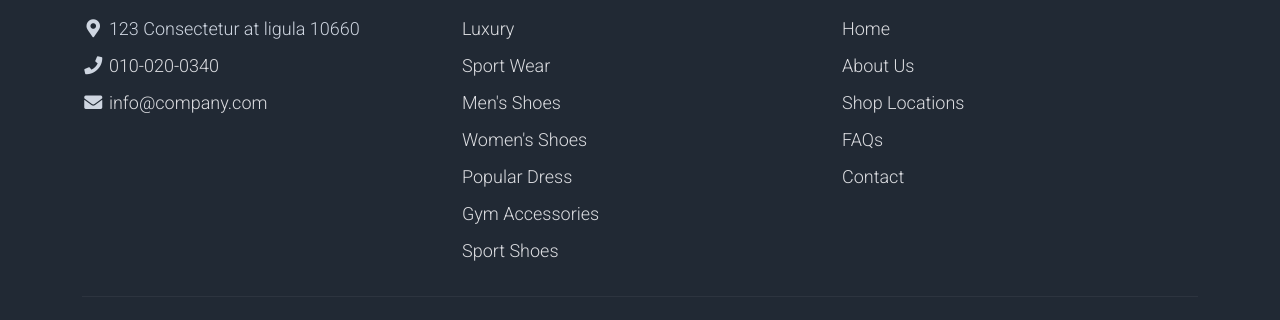
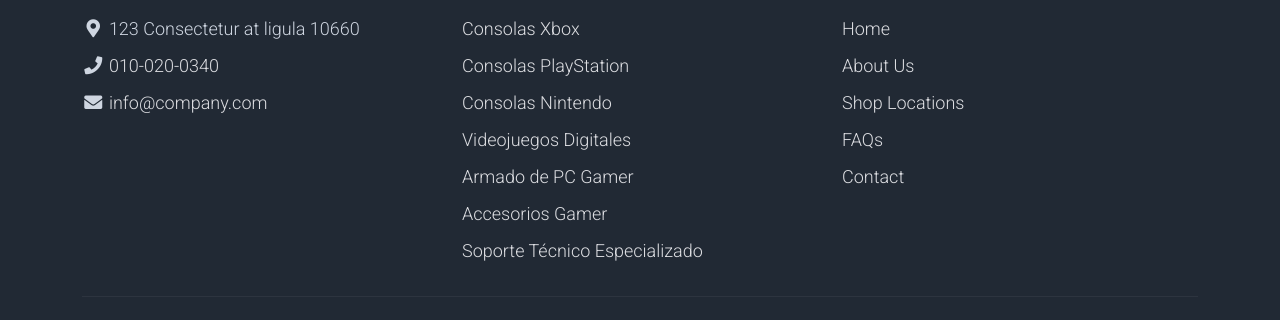
Before and after one commit to Andres-alfonso-4462/FrontEnd_MonkeyGamesWeb, a plain HTML site: page about.html in a window 1280 px wide. Shown: the part 1799-2119 px from the top of the page. Drawn offline with Linux system fonts and the light colour scheme.

Commit message:
Update about.html

```diff
--- a/about.html
+++ b/about.html
@@ -317,13 +317,13 @@
                 <div class="col-md-4 pt-5">
                     <h2 class="h2 text-light border-bottom pb-3 border-light">Products</h2>
                     <ul class="list-unstyled text-light footer-link-list">
-                        <li><a class="text-decoration-none" href="#">Luxury</a></li>
-                        <li><a class="text-decoration-none" href="#">Sport Wear</a></li>
-                        <li><a class="text-decoration-none" href="#">Men's Shoes</a></li>
-                        <li><a class="text-decoration-none" href="#">Women's Shoes</a></li>
-                        <li><a class="text-decoration-none" href="#">Popular Dress</a></li>
-                        <li><a class="text-decoration-none" href="#">Gym Accessories</a></li>
-                        <li><a class="text-decoration-none" href="#">Sport Shoes</a></li>
+                        <li><a class="text-decoration-none" href="#">Consolas Xbox</a></li>
+                        <li><a class="text-decoration-none" href="#">Consolas PlayStation</a></li>
+                        <li><a class="text-decoration-none" href="#">Consolas Nintendo</a></li>
+                        <li><a class="text-decoration-none" href="#">Videojuegos Digitales</a></li>
+                        <li><a class="text-decoration-none" href="#">Armado de PC Gamer</a></li>
+                        <li><a class="text-decoration-none" href="#">Accesorios Gamer</a></li>
+                        <li><a class="text-decoration-none" href="#">Soporte Técnico Especializado</a></li>
                     </ul>
                 </div>
 
```
